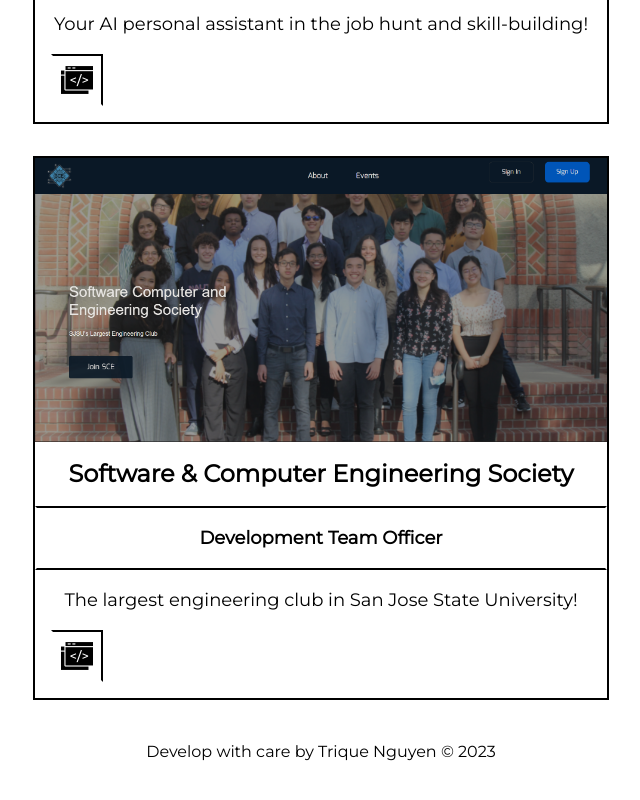
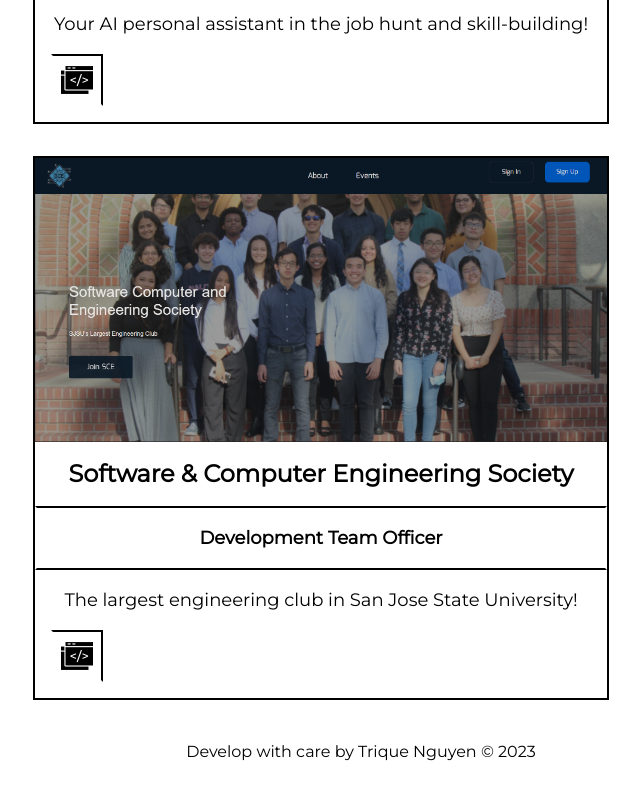
Before and after one commit to pankinkun/my-portfolio, a React (Vite) app: page / in a window 1280 px wide. Shown: the part 5404-6204 px from the top of the page, without its empty margins (319-959 px from the left). Built offline with nearby package versions, Linux system fonts and the light colour scheme.

Commit message:
finished

```diff
--- a/src/components/Footer.jsx
+++ b/src/components/Footer.jsx
@@ -2,7 +2,7 @@
 
  const Footer = () => {
    return (
-     <div className="w-full flex items-center justify-center">
+     <div className="w-full flex items-center justify-center mx-10">
         Develop with care by Trique Nguyen &copy; {new Date().getFullYear()}
      </div>
    )
```
